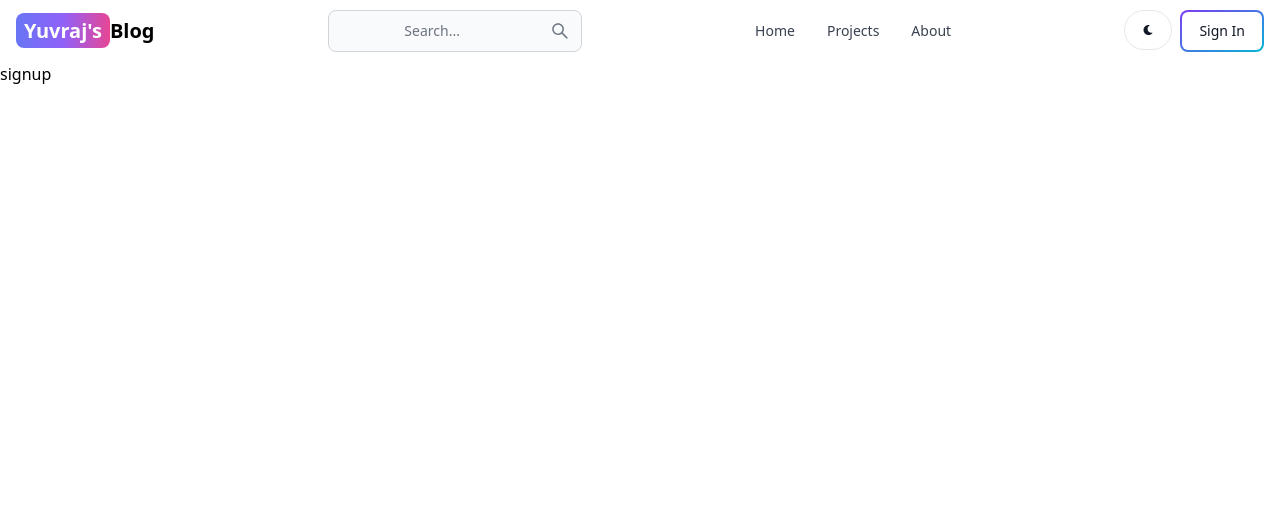
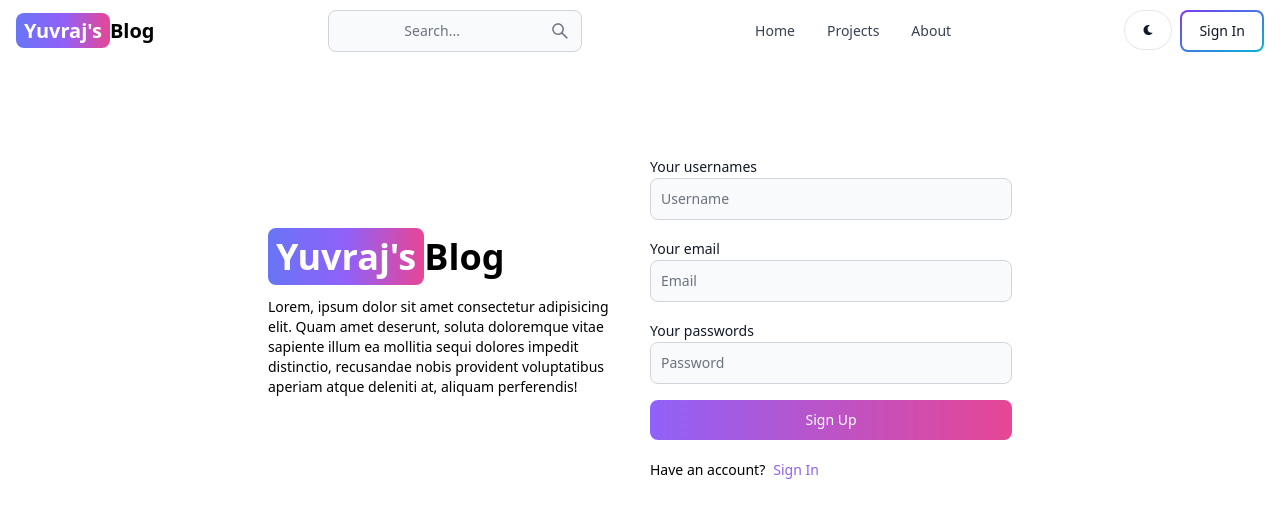
Before and after one commit to Yuvrajkarmarkar/Blogapp, a React (Vite) app in the folder Blog_frontend/: page /sign-up in a window 1280 px wide. Shown: the top 518 px of the page. Built offline with nearby package versions, Linux system fonts and the light colour scheme.

Commit message:
create ui for sign up

```diff
--- a/Blog_frontend/src/pages/signuppage.jsx
+++ b/Blog_frontend/src/pages/signuppage.jsx
@@ -1,11 +1,55 @@
+import { Button, Label, TextInput } from 'flowbite-react';
 import{BrowserRouter,Router,Route} from 'react-router-dom'
-
+import { Link } from 'react-router-dom';
 
 export default function signuppage() {
   return (
-    <div>
-      signup
+    <div className='min-h-screen mt-20'>
+      <div className='flex p-3 max-w-3xl mx-auto flex-col md:flex-row md:items-center gap-5'>
+        {/* left */}
+        <div className='flex-1'>
+          <Link to="/" className=' font-bold dark:text-white text-4xl'>
+                  <span className='px-2 py-1 bg-gradient-to-r from-indigo-500 via-purple-500 to-pink-500 rounded-lg text-white '>Yuvraj's</span>
+                  Blog
+          </Link>
+          <p className='text-sm mt-5 '>
+            Lorem, ipsum dolor sit amet consectetur adipisicing elit. Quam amet deserunt, soluta doloremque vitae sapiente illum ea mollitia sequi dolores impedit distinctio, recusandae nobis provident voluptatibus aperiam atque deleniti at, aliquam perferendis!
+          </p>
+        </div>
+        {/* right */}
+        <div className='flex-1'>
+          <form className='flex flex-col gap-4'>
+            <div>
+              <Label value='Your usernames' />
+              <TextInput type='text' placeholder='Username' id='usernames' />
 
+            </div>
+            <div>
+              <Label value='Your email' />
+              <TextInput type='text' placeholder='Email' id='email' />
+
+            </div>
+            <div>
+              <Label value='Your passwords' />
+              <TextInput type='text' placeholder='Password' id='password' />
+
+            </div>
+            <Button gradientDuoTone='purpleToPink' type='submit'>
+              Sign Up
+            </Button>
+          </form>
+          <div className=" flex gap-2 text-sm mt-5">
+            <span>
+              Have an account?
+            </span>
+            <Link to='/sign-in'>
+              <span className='text-purple-500'>
+                Sign In
+              </span>
+            </Link>
+          </div>
+        </div>
+      </div>
     </div>
   )
 }
```
